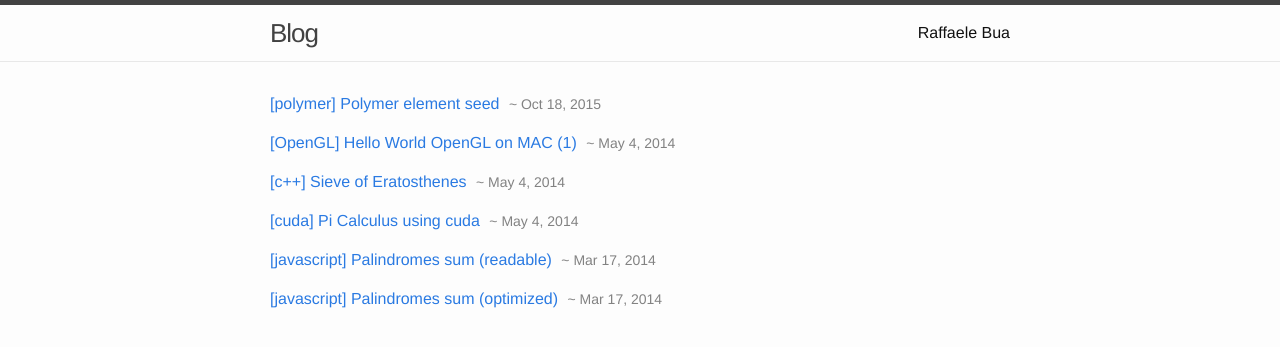
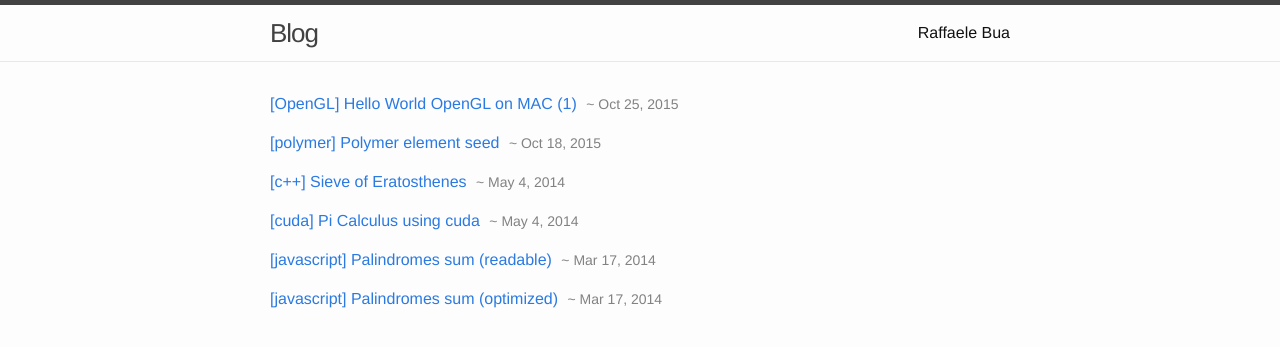
Before and after one commit to buele/buele.github.io, a Jekyll site: the page built from index.html, in a window 1280 px wide. Shown: the top 347 px of the page. Built offline with Jekyll 4.4.1, drawn with Linux system fonts in a browser that asks for light colours.

Commit message:
fixed image and date in opengl mac 1 post

```diff
--- a/_posts/2015-10-25-opengl-helloworld-1.markdown
+++ b/_posts/2015-10-25-opengl-helloworld-1.markdown
@@ -1,7 +1,7 @@
 ---
 layout: post
 title:  "[OpenGL] Hello World OpenGL on MAC (1)"
-date:   2014-05-04 16:32:42
+date:   2015-10-25 16:32:42
 categories: cuda
 ---
 
@@ -147,4 +147,4 @@
 
 Demo:
 
-![image](images/opengl.gif)
+![image](http://buele.github.io/images/opengl.gif)
```
